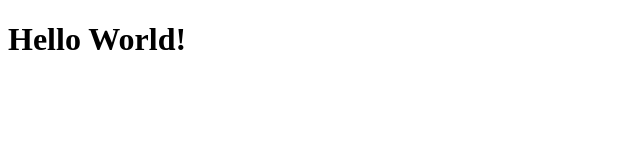
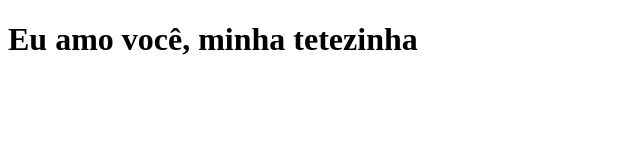
Before and after one commit to Luish1927/Luish1927.github.io, a plain HTML site: page index.html in a window 1280 px wide. Shown: the whole page, without its empty margins (0-640 px from the left). Drawn offline with Linux system fonts and the light colour scheme.

Commit message:
Meu amor

```diff
--- a/index.html
+++ b/index.html
@@ -4,6 +4,6 @@
         <title>Meu site</title>
     </head>
     <body>
-        <h1>Hello World!</h1>
+        <h1>Eu amo você, minha tetezinha</h1>
     </body>
 </html>
```
